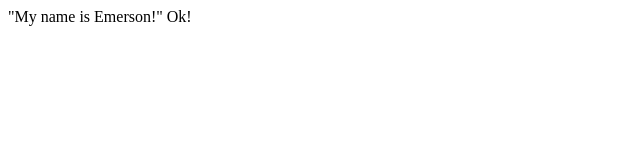
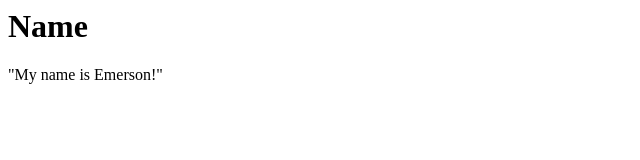
Before and after one commit to 72-IT/Study, a plain HTML site: page index.html in a window 1280 px wide. Shown: the whole page, without its empty margins (0-640 px from the left). Drawn offline with Linux system fonts and the light colour scheme.

Commit message:
Third Commit

```diff
--- a/index.html
+++ b/index.html
@@ -1,3 +1,4 @@
-<html>"My name is Emerson!"
-Ok!
+<html>
+<h1>Name</h1>
+"My name is Emerson!"
 </html>
```
